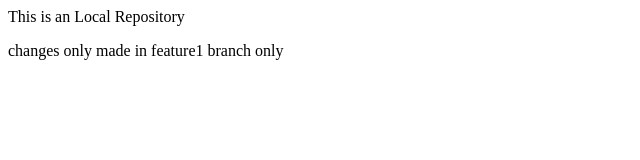
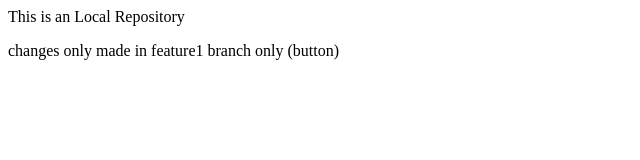
Before and after one commit to iamAKaushik/localrepo, a plain HTML site: page index.html in a window 1280 px wide. Shown: the full height of the page, 0-640 px from the left. Drawn offline with Linux system fonts and the light colour scheme.

```diff
--- a/index.html
+++ b/index.html
@@ -1,2 +1,2 @@
 <p>This is an Local Repository</p>
-<p>changes only made in feature1 branch only</p>
+<p>changes only made in feature1 branch only (button)</p>
```
